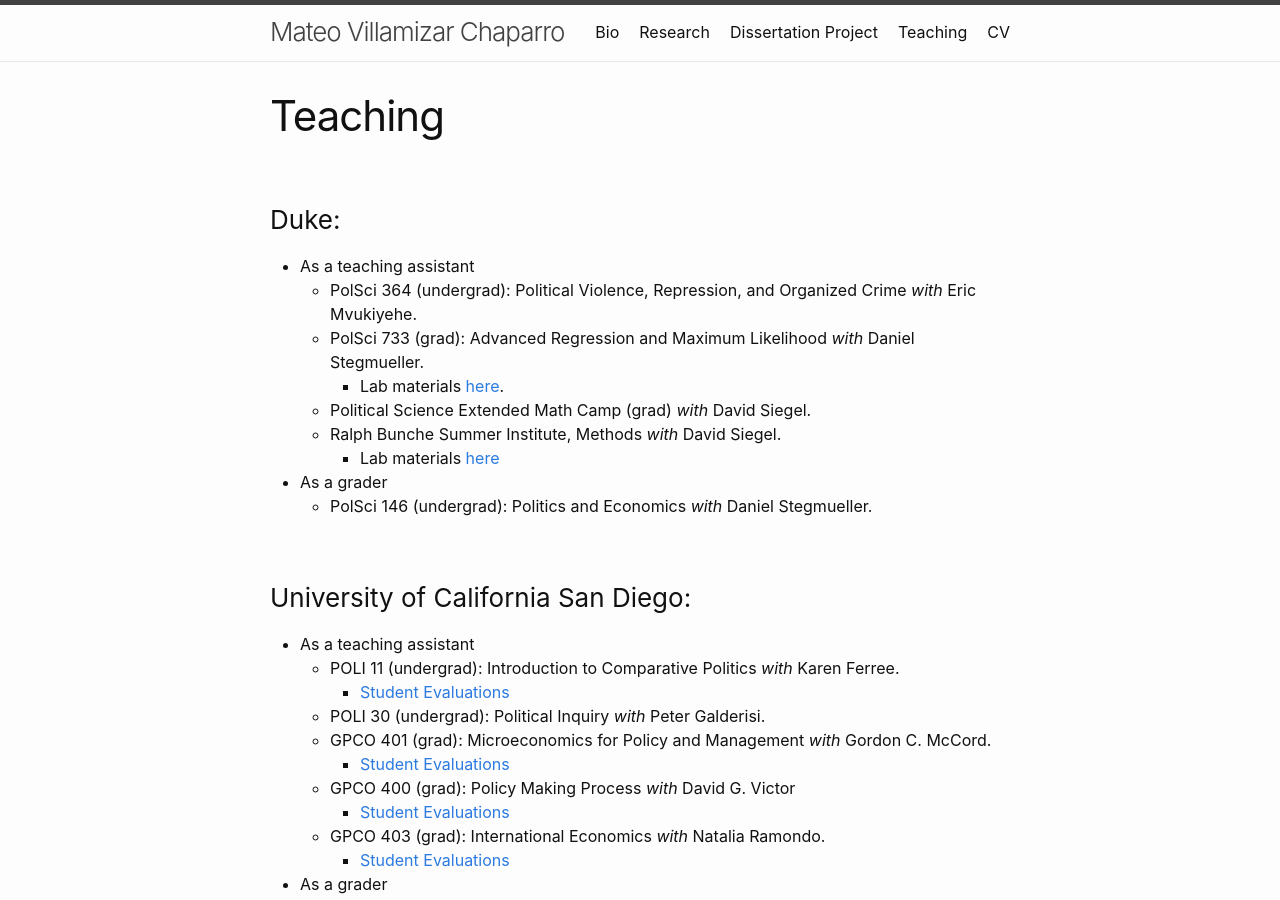
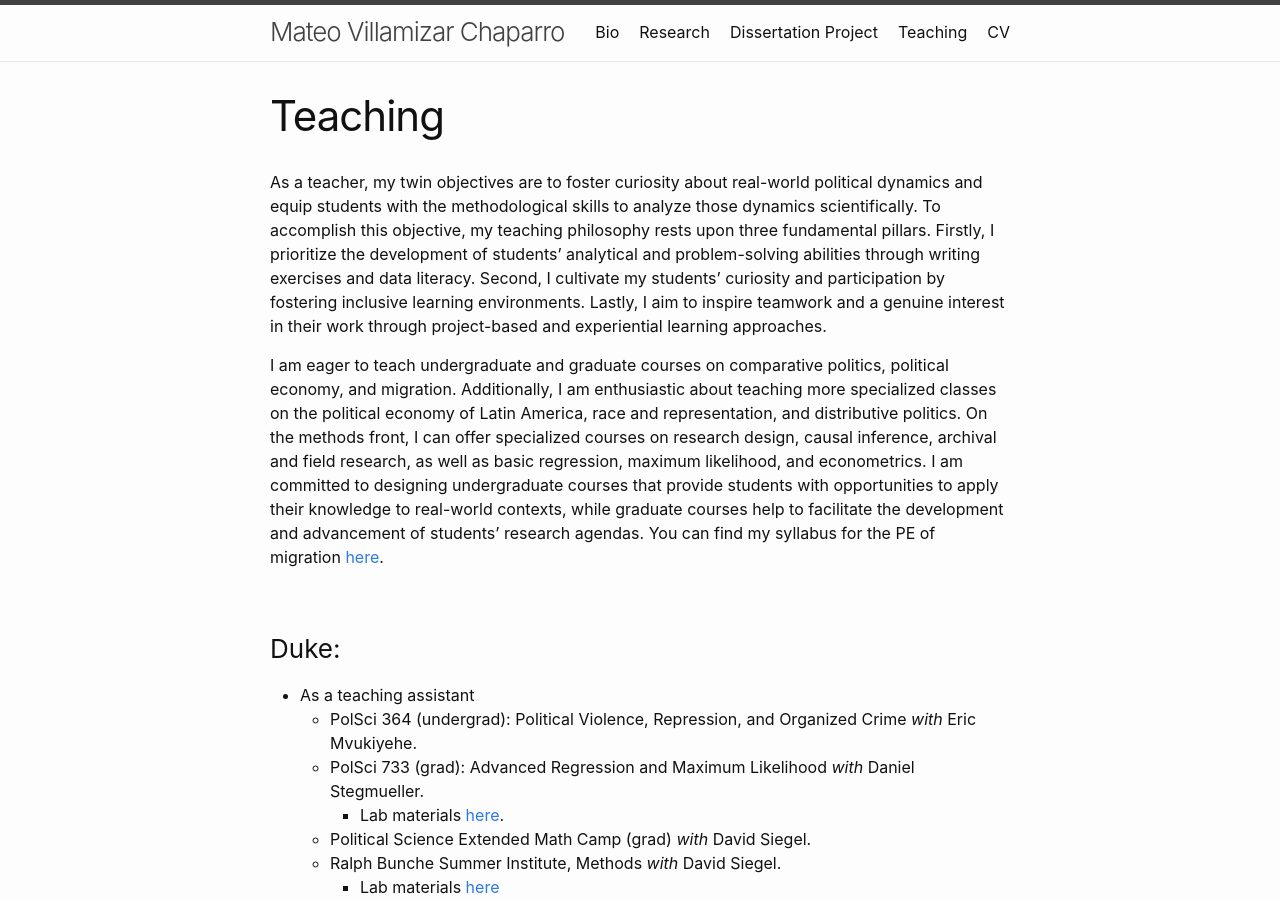
Before and after one commit to MateoVillamizarChaparro/MateoVillamizarChaparro.github.io, a Jekyll site: the page built from teaching.md, in a window 1280 px wide and 900 px high. Built offline with Jekyll 4.4.1, drawn with Linux system fonts in a browser that asks for light colours; our own code applies the rules of GitHub Pages for plain Markdown files.

Commit message:
Update teaching.md

```diff
--- a/teaching.md
+++ b/teaching.md
@@ -2,6 +2,10 @@
 <!-- layout: default -->
 title: Teaching
 ---
+
+As a teacher, my twin objectives are to foster curiosity about real-world political dynamics and equip students with the methodological skills to analyze those dynamics scientifically. To accomplish this objective, my teaching philosophy rests upon three fundamental pillars. Firstly, I prioritize the development of students' analytical and problem-solving abilities through writing exercises and data literacy. Second, I cultivate my students’ curiosity and participation by fostering inclusive learning environments. Lastly, I aim to inspire teamwork and a genuine interest in their work through project-based and experiential learning approaches.
+
+I am eager to teach undergraduate and graduate courses on comparative politics, political economy, and migration. Additionally, I am enthusiastic about teaching more specialized classes on the political economy of Latin America, race and representation, and distributive politics. On the methods front, I can offer specialized courses on research design, causal inference, archival and field research, as well as basic regression, maximum likelihood, and econometrics. I am committed to designing undergraduate courses that provide students with opportunities to apply their knowledge to real-world contexts, while graduate courses help to facilitate the development and advancement of students' research agendas. You can find my syllabus for the PE of migration [here](https://www.dropbox.com/scl/fi/5gllbe6mpimizw4pdyr6o/Sample-Syllabus.pdf?rlkey=59hwd9l0tpfwus9i8y21msyta&dl=0).
 
 ### Duke:
   - As a teaching assistant
```
